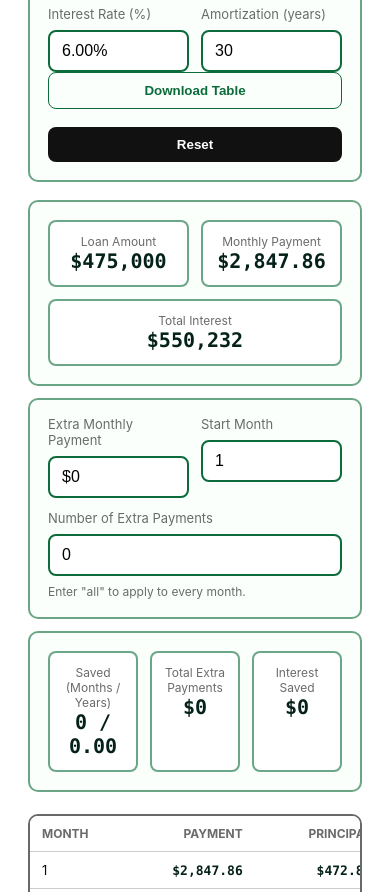
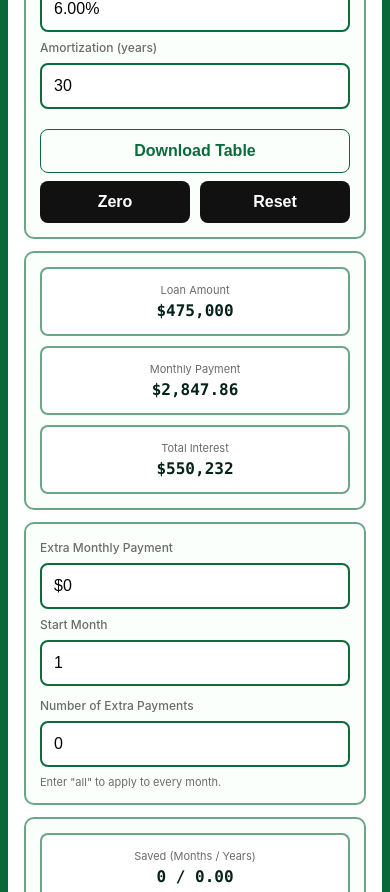
Before and after one commit to camjwebb/Amortization_Table, a plain HTML site: page index.html in a window 390 px wide. Shown: the part 380-1272 px from the top of the page. Drawn offline with Linux system fonts and the light colour scheme.

Commit message:
Update index.html

```diff
--- a/index.html
+++ b/index.html
@@ -16,40 +16,417 @@
     }
     *{box-sizing:border-box}
     html,body{height:100%;margin:0;font-family:var(--ui-font);background:var(--money-green);color:#0b0b0b}
-    .container{max-width:1100px;margin:36px auto;padding:28px;background:#fff;border-radius:14px;box-shadow:var(--card-shadow)}
+
+    /* Container responsive adjustments */
+    .container{
+      max-width:1100px;
+      margin:36px auto;
+      padding:28px;
+      background:#fff;
+      border-radius:14px;
+      box-shadow:var(--card-shadow);
+    }
+
     header{display:flex;align-items:center;gap:16px}
     .brand{display:flex;flex-direction:column}
     h1{margin:0;font-size:20px;color:var(--money-green)}
-    .grid{display:grid;grid-template-columns:repeat(2,1fr);gap:18px;margin-top:22px}
-    .card{padding:18px;border-radius:10px;background:#fbfffb;border:2px solid rgba(11,107,58,0.6)}
-    label{display:block;font-size:13px;color:var(--muted);margin-bottom:8px}
-    input{appearance:none;width:100%;padding:10px 12px;border-radius:8px;border:2px solid #0b6b3a;font-size:16px}
+
+    /* Enhanced grid system */
+    .grid{
+      display:grid;
+      grid-template-columns:repeat(2,1fr);
+      gap:18px;
+      margin-top:22px;
+    }
+
+    .card{
+      padding:18px;
+      border-radius:10px;
+      background:#fbfffb;
+      border:2px solid rgba(11,107,58,0.6);
+    }
+
+    label{
+      display:block;
+      font-size:13px;
+      color:var(--muted);
+      margin-bottom:8px;
+      font-weight:500;
+    }
+
+    input{
+      appearance:none;
+      width:100%;
+      padding:10px 12px;
+      border-radius:8px;
+      border:2px solid #0b6b3a;
+      font-size:16px;
+    }
+
     input:focus{outline:none;border-color:#05221a}
+
     .row{display:flex;gap:12px}
     .row > *{flex:1}
-    .actions{display:flex;gap:10px;flex-direction:column; justify-content:space-between; height:90px;}
-    button{background:var(--money-green);color:white;padding:10px 14px;border-radius:8px;border:0;font-weight:600;cursor:pointer}
+
+    .actions{
+      display:flex;
+      gap:10px;
+      flex-direction:column;
+    }
+
+    .button-row{
+      display:flex;
+      gap:10px;
+    }
+
+    .button-row button{
+      flex:1;
+    }
+
+    button{
+      background:var(--money-green);
+      color:white;
+      padding:10px 14px;
+      border-radius:8px;
+      border:0;
+      font-weight:600;
+      cursor:pointer;
+      transition:background-color 0.2s;
+    }
+
+    button:hover{
+      background:#094c2e;
+    }
+
     button.secondary{background:#111}
-    button.ghost{background:transparent;color:var(--money-green);border:1px solid var(--money-green)}
-    .summary{display:flex;gap:12px;align-items:stretch;flex-wrap:nowrap;justify-content:space-between}
-    .summary .tile{flex:1;background:#fff;padding:12px;border-radius:8px;border:2px solid rgba(11,107,58,0.6);text-align:center}
-    .tile .big{font-size:20px;font-weight:700;color:var(--accent);font-family:var(--mono);}
-    .tile .small{font-size:12px;color:var(--muted)}
-    .saved{display:flex;gap:12px;align-items:stretch;justify-content:space-between}
-    .saved .tile{flex:1;background:#fff;padding:12px;border-radius:8px;border:2px solid rgba(11,107,58,0.6);text-align:center}
-    .table-wrap{margin-top:22px;overflow:auto;border-radius:10px;border:2px solid rgba(3,6,9,0.6)}
-    table{width:100%;border-collapse:collapse;min-width:980px}
-    th,td{padding:10px 12px;text-align:right;border-bottom:1px solid rgba(3,6,9,0.2);font-size:13px}
-    th{position:sticky;top:0;background:#fff;text-transform:uppercase;font-size:12px;color:var(--muted);z-index:1}
+    button.secondary:hover{background:#333}
+
+    button.ghost{
+      background:transparent;
+      color:var(--money-green);
+      border:1px solid var(--money-green);
+    }
+
+    button.ghost:hover{
+      background:var(--money-green);
+      color:white;
+    }
+
+    .summary{
+      display:flex;
+      gap:12px;
+      align-items:stretch;
+      flex-wrap:nowrap;
+      justify-content:space-between;
+    }
+
+    .summary .tile{
+      flex:1;
+      background:#fff;
+      padding:12px;
+      border-radius:8px;
+      border:2px solid rgba(11,107,58,0.6);
+      text-align:center;
+      min-width:0;
+    }
+
+    .tile .big{
+      font-size:20px;
+      font-weight:700;
+      color:var(--accent);
+      font-family:var(--mono);
+      word-break:break-all;
+    }
+
+    .tile .small{
+      font-size:12px;
+      color:var(--muted);
+      margin-bottom:4px;
+    }
+
+    .saved{
+      display:flex;
+      gap:12px;
+      align-items:stretch;
+      justify-content:space-between;
+    }
+
+    .saved .tile{
+      flex:1;
+      background:#fff;
+      padding:12px;
+      border-radius:8px;
+      border:2px solid rgba(11,107,58,0.6);
+      text-align:center;
+      min-width:0;
+    }
+
+    .table-wrap{
+      margin-top:22px;
+      overflow:auto;
+      border-radius:10px;
+      border:2px solid rgba(3,6,9,0.6);
+    }
+
+    table{
+      width:100%;
+      border-collapse:collapse;
+      min-width:980px;
+    }
+
+    th,td{
+      padding:10px 12px;
+      text-align:right;
+      border-bottom:1px solid rgba(3,6,9,0.2);
+      font-size:13px;
+    }
+
+    th{
+      position:sticky;
+      top:0;
+      background:#fff;
+      text-transform:uppercase;
+      font-size:12px;
+      color:var(--muted);
+      z-index:1;
+    }
+
     td.left, th.left{text-align:left}
     td.money{font-family:var(--mono);color:var(--accent);font-weight:600}
     .small{font-size:12px;color:var(--muted)}
-    footer{margin-top:18px;color:var(--muted);font-size:13px;text-align:right;font-weight:600}
-    @media (max-width:880px){
-      .grid{grid-template-columns:1fr}
-      .summary{flex-wrap:wrap}
-      .saved{flex-wrap:wrap}
-      .table-wrap table{min-width:720px}
+
+    footer{
+      margin-top:18px;
+      color:var(--muted);
+      font-size:13px;
+      text-align:right;
+      font-weight:600;
+    }
+
+    /* Enhanced Mobile Responsiveness */
+
+    /* Large tablets */
+    @media (max-width: 1024px) {
+      .container {
+        margin: 20px;
+        padding: 24px;
+      }
+    }
+
+    /* Standard tablets */
+    @media (max-width: 880px) {
+      .grid {
+        grid-template-columns: 1fr;
+        gap: 16px;
+      }
+
+      .summary {
+        flex-wrap: wrap;
+        gap: 8px;
+      }
+
+      .summary .tile {
+        min-width: calc(50% - 4px);
+      }
+
+      .saved {
+        flex-wrap: wrap;
+        gap: 8px;
+      }
+
+      .saved .tile {
+        min-width: calc(50% - 4px);
+      }
+
+      .table-wrap table {
+        min-width: 720px;
+      }
+    }
+
+    /* Small tablets and large phones */
+    @media (max-width: 640px) {
+      .container {
+        margin: 12px;
+        padding: 20px;
+        border-radius: 12px;
+      }
+
+      h1 {
+        font-size: 18px;
+      }
+
+      .grid {
+        margin-top: 16px;
+        gap: 14px;
+      }
+
+      .card {
+        padding: 16px;
+      }
+
+      .summary {
+        flex-direction: column;
+        gap: 10px;
+      }
+
+      .summary .tile {
+        min-width: 100%;
+        padding: 14px;
+      }
+
+      .saved {
+        flex-direction: column;
+        gap: 10px;
+      }
+
+      .saved .tile {
+        min-width: 100%;
+        padding: 14px;
+      }
+
+      .tile .big {
+        font-size: 18px;
+      }
+
+      .actions {
+        height: auto;
+        gap: 8px;
+      }
+
+      button {
+        padding: 12px 16px;
+        font-size: 16px;
+      }
+
+      .table-wrap table {
+        min-width: 600px;
+      }
+
+      th, td {
+        padding: 8px 10px;
+        font-size: 12px;
+      }
+
+      footer {
+        text-align: center;
+        font-size: 12px;
+      }
+    }
+
+    /* Mobile phones */
+    @media (max-width: 480px) {
+      .container {
+        margin: 8px;
+        padding: 16px;
+        border-radius: 10px;
+      }
+
+      header {
+        gap: 12px;
+      }
+
+      header svg {
+        width: 40px;
+        height: 40px;
+      }
+
+      h1 {
+        font-size: 16px;
+      }
+
+      .grid {
+        margin-top: 12px;
+        gap: 12px;
+      }
+
+      .card {
+        padding: 14px;
+      }
+
+      .row {
+        flex-direction: column;
+        gap: 8px;
+      }
+
+      input {
+        padding: 12px;
+        font-size: 16px;
+      }
+
+      label {
+        font-size: 12px;
+      }
+
+      .tile .big {
+        font-size: 16px;
+      }
+
+      .tile .small {
+        font-size: 11px;
+      }
+
+      .table-wrap {
+        margin-top: 16px;
+      }
+
+      .table-wrap table {
+        min-width: 500px;
+      }
+
+      th, td {
+        padding: 6px 8px;
+        font-size: 11px;
+      }
+
+      .small {
+        font-size: 11px;
+      }
+    }
+
+    /* Very small phones */
+    @media (max-width: 360px) {
+      .container {
+        margin: 4px;
+        padding: 12px;
+      }
+
+      .card {
+        padding: 12px;
+      }
+
+      .tile .big {
+        font-size: 14px;
+      }
+
+      .table-wrap table {
+        min-width: 450px;
+      }
+
+      th, td {
+        padding: 4px 6px;
+        font-size: 10px;
+      }
+    }
+
+    /* Landscape orientation adjustments */
+    @media (max-height: 500px) and (orientation: landscape) {
+      .container {
+        margin: 8px auto;
+        padding: 16px;
+      }
+
+      .grid {
+        margin-top: 12px;
+      }
+
+      .summary .tile,
+      .saved .tile {
+        padding: 10px;
+      }
+
+      .tile .big {
+        font-size: 16px;
+      }
     }
   </style>
 </head>
@@ -68,7 +445,7 @@
 
     <div class="grid" style="margin-top:20px">
       <!-- Left column -->
-      <div class="card" style="display:flex;flex-direction:column;justify-content:space-between;">
+      <div class="card">
         <div>
           <label for="purchase">Purchase Price</label>
           <input id="purchase" type="text" value="$500,000">
@@ -89,10 +466,14 @@
               <input id="years" type="text" value="30">
             </div>
           </div>
-        </div>
-        <div class="actions">
-          <button id="download" class="ghost">Download Table</button>
-          <button id="reset" class="secondary">Reset</button>
+          <div style="height:20px"></div>
+          <div class="actions">
+            <button id="download" class="ghost">Download Table</button>
+            <div class="button-row">
+              <button id="zero" class="secondary">Zero</button>
+              <button id="reset" class="secondary">Reset</button>
+            </div>
+          </div>
         </div>
       </div>
 
@@ -233,6 +614,7 @@ const savedMonthsEl=document.getElementById('savedMonths');
 const savedInterestEl=document.getElementById('savedInterest');
 const totalExtraEl=document.getElementById('totalExtra');
 const resetBtn=document.getElementById('reset');
+const zeroBtn=document.getElementById('zero');
 const downloadBtn=document.getElementById('download');
 
 function render(changedEl){
@@ -316,6 +698,18 @@ resetBtn.addEventListener('click',()=>{
   render();
 });
 
+zeroBtn.addEventListener('click',()=>{
+  purchaseEl.value=fmtCurrencyNoDecimals(0);
+  downEl.value=fmtCurrencyNoDecimals(0);
+  downPercentEl.value=fmtPercent(0);
+  interestEl.value=fmtPercent(0);
+  yearsEl.value="0";
+  extraEl.value=fmtCurrencyNoDecimals(0);
+  startMonthEl.value="1";
+  numExtraEl.value="0";
+  render();
+});
+
 downloadBtn.addEventListener('click',()=>{
   const rows=document.querySelectorAll('#amortTable tbody tr');
   if(!rows.length) return alert('Please adjust inputs to generate the schedule first.');
```
